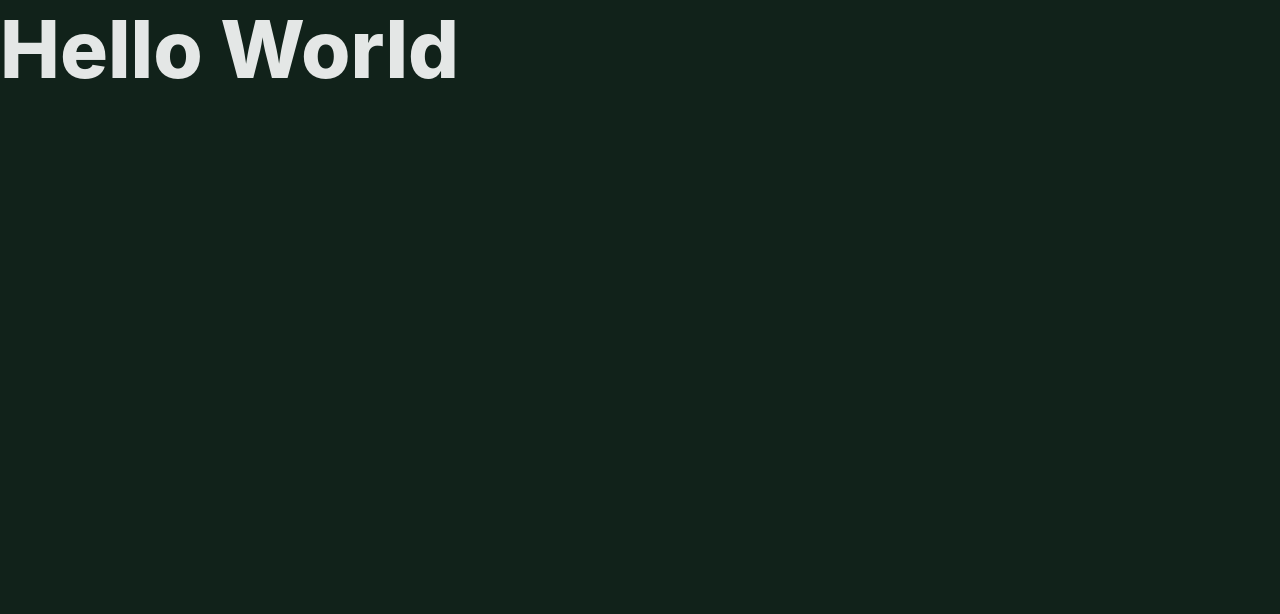
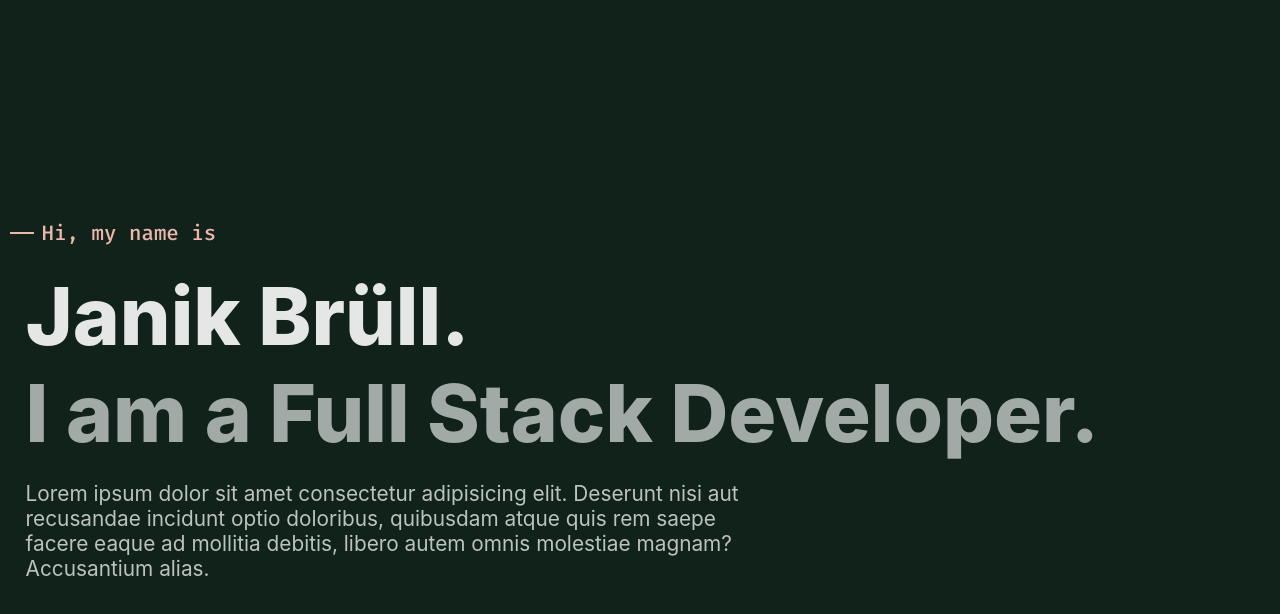
Before and after one commit to jbruell/janikbruell.com, a Next.js app: page / in a window 1280 px wide. Shown: the top 614 px of the page. Built offline with nearby package versions, Linux system fonts and the light colour scheme.

Commit message:
Add first draft of hero component

```diff
--- a/pages/index.tsx
+++ b/pages/index.tsx
@@ -1,3 +1,4 @@
+import { Hero } from "@components";
 import type { NextPage } from "next";
 import Head from "next/head";
 
@@ -10,7 +11,7 @@ const Home: NextPage = () => {
       </Head>
 
       <main>
-        <h1>Hello World</h1>
+        <Hero />
       </main>
     </div>
   );
--- /dev/null
+++ b/src/components/Hero/Hero.module.scss
@@ -0,0 +1,42 @@
+@use "utils" as *;
+
+.wrapper {
+    min-height: 100vh;
+    display: flex;
+    flex-direction: column;
+    justify-content: center;
+
+    .greeting {
+        @include mono;
+        position: relative;
+        color: clr(secondary, 200);
+        margin-bottom: var(--space-md);
+        padding-left: 1rem;
+
+        &::before {
+            content: "";
+            position: absolute;
+            top: 50%;
+            left: -1rem;
+            transform: translateY(-50%);
+            width: 1.5rem;
+            height: 2px;
+            background-color: clr(secondary, 200);
+        }
+    }
+
+    .name {
+        color: clr(neutral, 200);
+        margin-bottom: var(--space-md);
+
+        span {
+            display: block;
+            color: clr(neutral, 400);
+        }
+    }
+
+    .summary {
+        color: clr(neutral, 300);
+        max-width: 55ch;
+    }
+}
--- /dev/null
+++ b/src/components/Hero/Hero.tsx
@@ -0,0 +1,22 @@
+import styles from "./Hero.module.scss";
+
+export type HeroProps = {};
+
+export default function Hero(props: HeroProps): JSX.Element {
+  const {} = props;
+
+  return (
+    <section className={styles.wrapper}>
+      <p className={styles.greeting}>Hi, my name is</p>
+      <h1 className={styles.name}>
+        Janik Brüll.<span>I am a Full Stack Developer.</span>
+      </h1>
+      <p className={styles.summary}>
+        Lorem ipsum dolor sit amet consectetur adipisicing elit. Deserunt nisi
+        aut recusandae incidunt optio doloribus, quibusdam atque quis rem saepe
+        facere eaque ad mollitia debitis, libero autem omnis molestiae magnam?
+        Accusantium alias.
+      </p>
+    </section>
+  );
+}
--- /dev/null
+++ b/src/components/Hero/index.ts
@@ -0,0 +1,2 @@
+export { default as Hero } from "./Hero";
+export type { HeroProps } from "./Hero";
--- a/src/components/index.ts
+++ b/src/components/index.ts
@@ -1 +1,2 @@
+export * from "./Hero";
 export * from "./Layout";
--- a/src/styles/_mixins.scss
+++ b/src/styles/_mixins.scss
@@ -9,3 +9,7 @@
         @content;
     }
 }
+
+@mixin mono {
+    font-family: "Fira Code", "Courier New", Courier, monospace;
+}
--- a/src/styles/globals.scss
+++ b/src/styles/globals.scss
@@ -31,3 +31,7 @@ h3,
 p {
     margin: 0;
 }
+
+section {
+    padding: 0 clamp(0.25rem, 2vw, 4rem);
+}
```
